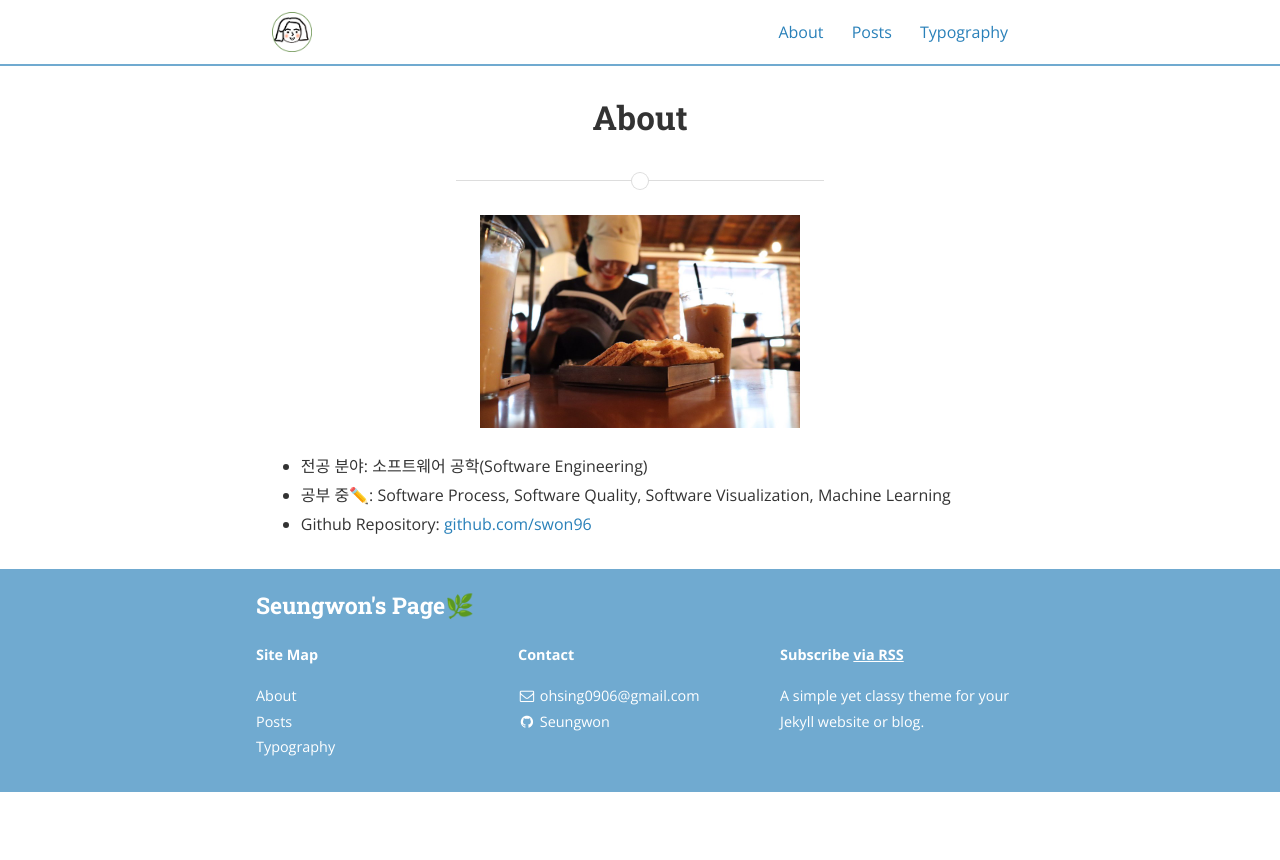
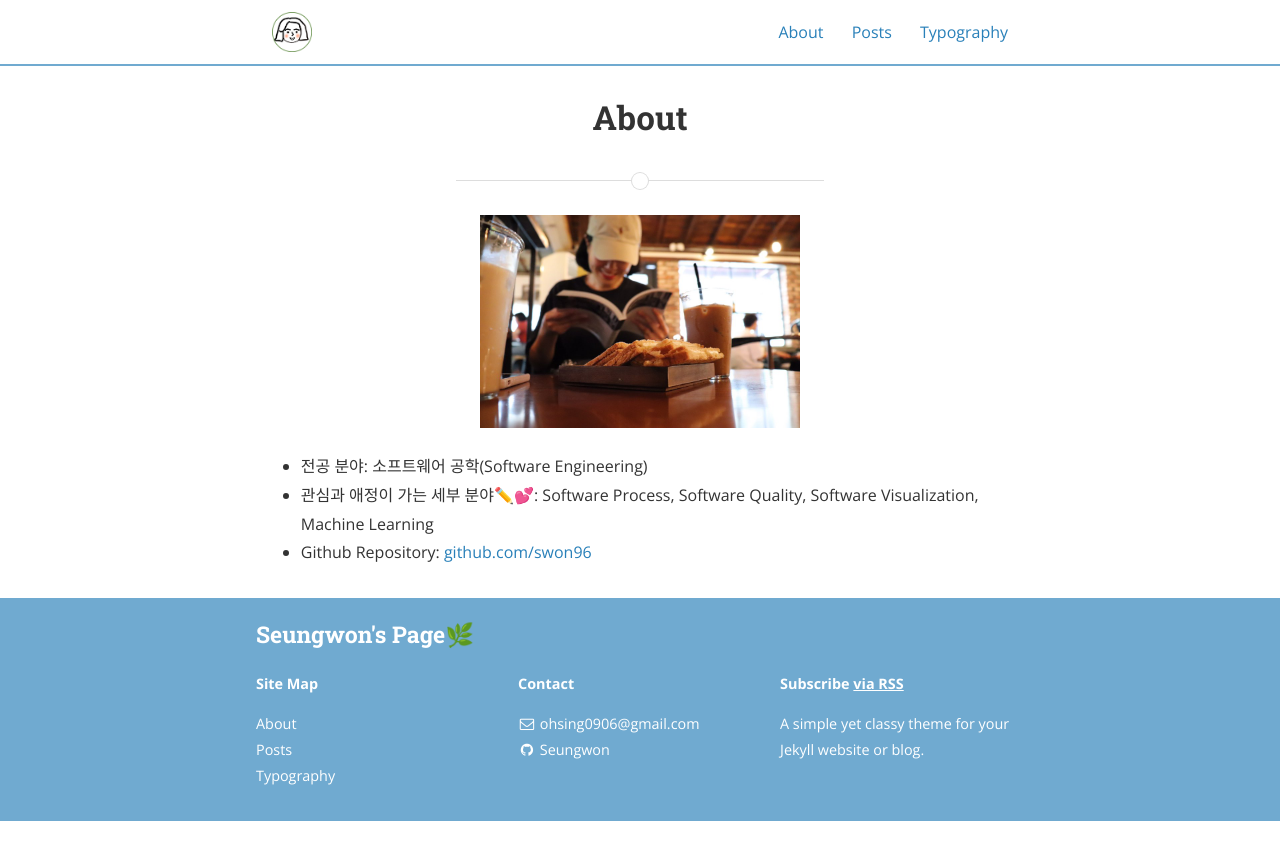
Before and after one commit to swon96/swon96.github.io, a Jekyll site: the page built from about.md, in a window 1280 px wide. Shown: the top 860 px of the page. Built offline with Jekyll 4.4.1, drawn with Linux system fonts in a browser that asks for light colours; nearby versions of some CDN libraries.

Commit message:
이력 수정

```diff
--- a/about.md
+++ b/about.md
@@ -8,5 +8,5 @@ permalink: /about/
 
 
 - 전공 분야: 소프트웨어 공학(Software Engineering)
-- 공부 중✏️: Software Process, Software Quality, Software Visualization, Machine Learning
+- 관심과 애정이 가는 세부 분야✏️💕: Software Process, Software Quality, Software Visualization, Machine Learning
 - Github Repository: [github.com/swon96](https://github.com/swon96/ML)
```
